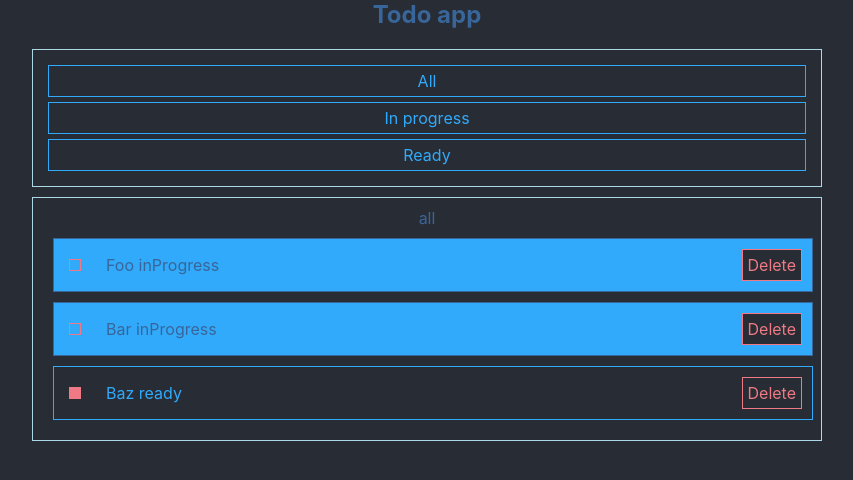
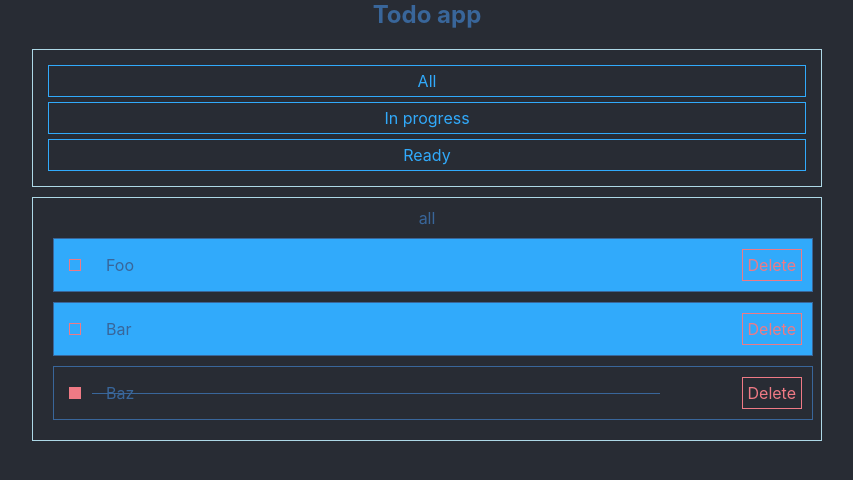
Before and after one commit to tothricsaj/todo-list__typescript, a React (Create React App) app: page / in a window 1280 px wide. Shown: the top 480 px of the page, without its empty margins (213-1066 px from the left). Built offline with nearby package versions, Linux system fonts and the light colour scheme.

Commit message:
(feature): ready todo is crossed out

```diff
--- a/src/components/List/ListElem/ListElem.module.css
+++ b/src/components/List/ListElem/ListElem.module.css
@@ -2,6 +2,7 @@
   width: calc(100% - 20px);
   margin: 10px;
   padding: 5px;
+  position: relative;
   display: flex;
   justify-content: flex-start;
   align-items: center;
@@ -13,6 +14,11 @@
   background-color: var(--light-blue);
   color: var(--dark-blue);
   border-color: var(--dark-blue);
+}
+
+.inReady {
+  border-color: var(--dark-blue);
+  color: var(--dark-blue);
 }
 
 .checkReady {
@@ -28,38 +34,3 @@
 .readyTodo {
   background-color: var(--candy-pink);
 }
-
-.cbContainer {
-  width: 10px;
-  height: 10px;
-  margin-left: 10px;
-  display: block;
-  position: relative;
-  cursor: pointer;
-  border: 1px solid var(--candy-pink);
-}
-
-.cbContainer input {
-  visibility: hidden;
-  position: absolute;
-  top: 0;
-  left: 0;
-}
-
-.checkMark {
-  width: 100%;
-  height: 100%;
-  display: block;
-  position: absolute;
-  top: 0;
-  left: 0;
-  border: 1px solid var(--candy-pink);
-}
-
-.cbContainer input:checked ~ .checkMark {
-  background-color: var(--candy-pink);
-}
-
-.button__red__inProgress {
-  background-color: var(--dark-grey);
-}
--- a/src/components/List/ListElem/ListElem.tsx
+++ b/src/components/List/ListElem/ListElem.tsx
@@ -21,7 +21,8 @@ const ListElem = (props: any) => {
       key={props.index}
       className={[
         style.wrapper,
-        (props.status === TodoStatus.IN_PROGRESS ? style.inProgress : null)
+        (props.status === TodoStatus.IN_PROGRESS ? style.inProgress : null),
+        (props.status === TodoStatus.READY ? style.inReady : null),
       ].join(" ")}
       onClick={props.toggleInProgress}
     >
@@ -32,8 +33,20 @@ const ListElem = (props: any) => {
         ].join(' ')}
         onClick={toggleReady}
       ></div>
+      {props.status === TodoStatus.READY
+        ? (
+          <div style={{
+            width: '75%',
+            borderBottom: '1px solid var(--dark-blue)',
+            position: 'absolute',
+            left: '5%'
+          }}></div>
+        )
+        : null
+      }
+
       <p style={{marginLeft: '25px'}}>
-        {props.title} {props.status}
+        {props.title}
       </p>
       <div
         style={{
```
